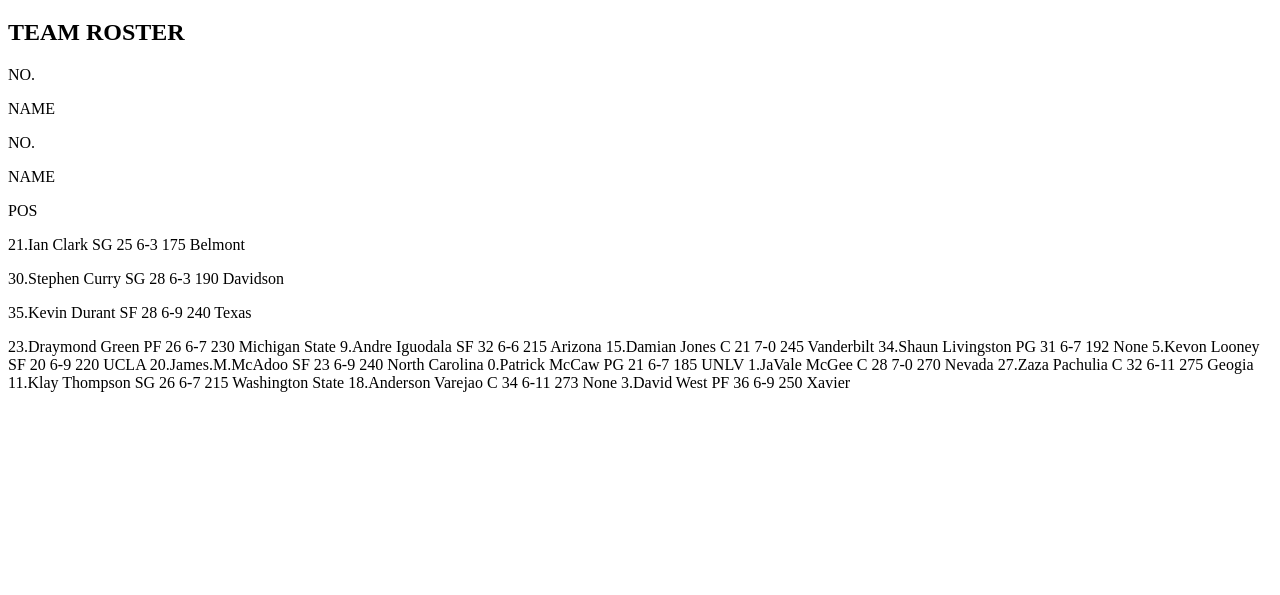
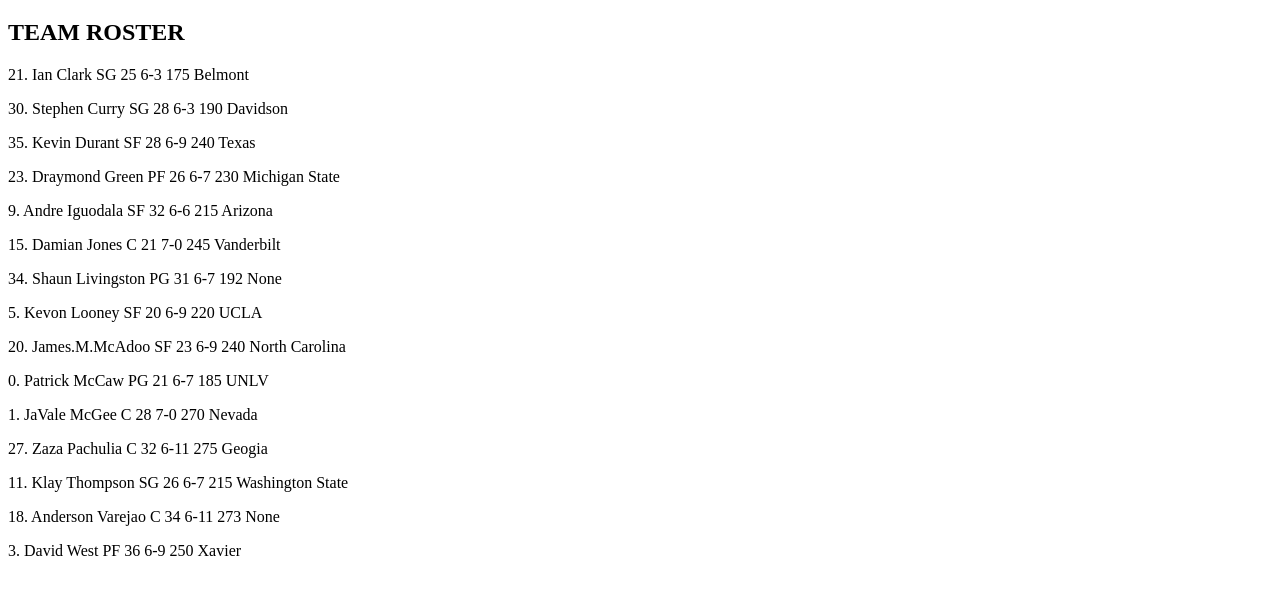
Before and after one commit to wanzach/wanzach.github.io, a plain HTML site: page index.html in a window 1280 px wide. Shown: the part 61-656 px from the top of the page. Drawn offline with Linux system fonts and the light colour scheme.

Commit message:
Update index.html

```diff
--- a/index.html
+++ b/index.html
@@ -12,19 +12,18 @@
 
 
     <h2>TEAM ROSTER </h2>
-        <p>NO.</p>   <p>NAME</p> <p>NO.</p>		NAME	        <p>POS</p>
-<p> 21.Ian Clark	 SG	 25	 6-3	 175	Belmont </p>
-<p> 30.Stephen Curry SG	 28	 6-3	 190	Davidson</p>
-<p> 35.Kevin Durant	 SF	 28	 6-9	 240	Texas</p>
-23.Draymond Green	 PF	 26	 6-7	 230	Michigan State
-9.Andre Iguodala	 SF	 32	 6-6	 215	Arizona
-15.Damian Jones	     C	 21	 7-0	 245	Vanderbilt
-34.Shaun Livingston  PG	 31	 6-7	 192	None
-5.Kevon Looney	     SF  20  6-9	 220	UCLA
-20.James.M.McAdoo	 SF	 23	 6-9	 240	North Carolina
-0.Patrick McCaw	     PG	 21	 6-7	 185	UNLV
-1.JaVale McGee	     C	 28	 7-0	 270	Nevada
-27.Zaza Pachulia	 C	 32	 6-11    275	Geogia
-11.Klay Thompson	 SG	 26	 6-7	 215	Washington State
-18.Anderson Varejao	 C	 34	 6-11    273	None
-3.David West	     PF	 36	 6-9	 250	Xavier
+<p> 21.  Ian Clark	   SG	   25	   6-3	   175	  Belmont </p>
+<p> 30.  Stephen Curry   SG	   28	   6-3	   190	  Davidson</p>
+<p> 35.  Kevin Durant	   SF	   28	   6-9	   240	  Texas</p>
+<p>23.  Draymond Green	 PF	 26	 6-7	 230	Michigan State</p>
+<p>9.  Andre Iguodala	 SF	 32	 6-6	 215	Arizona</p>
+<p>15.  Damian Jones	     C	 21	 7-0	 245	Vanderbilt</p>
+<p>34.  Shaun Livingston  PG	 31	 6-7	 192	None</p>
+<p>5.  Kevon Looney	     SF  20  6-9	 220	UCLA</p>
+<p>20.  James.M.McAdoo	 SF	 23	 6-9	 240	North Carolina</p>
+<p>0.  Patrick McCaw	     PG	 21	 6-7	 185	UNLV</p>
+<p>1.  JaVale McGee	     C	 28	 7-0	 270	Nevada	</p>
+<p>27.  Zaza Pachulia	 C	 32	 6-11    275	Geogia	</p>
+<p>11.  Klay Thompson	 SG	 26	 6-7	 215	Washington State</p>
+<p>18.  Anderson Varejao	 C	 34	 6-11    273	None </p>
+<p>3.  David West	     PF	 36	 6-9	 250	Xavier	</p>
```
